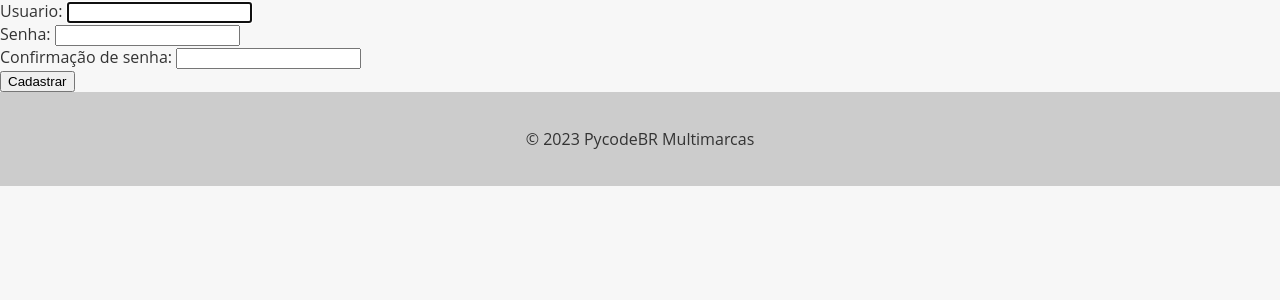
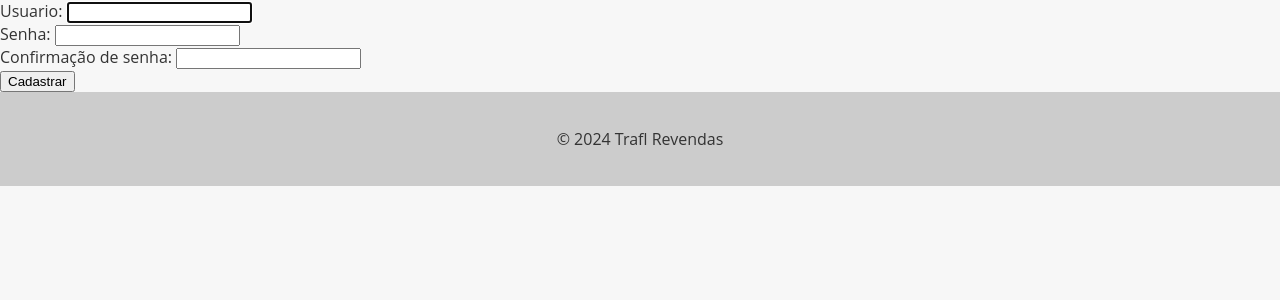
Before and after one commit to Trafl/Django_API, a Django app: page /register/ in a window 1280 px wide. Shown: the part 50-350 px from the top of the page. Run offline with Django 5.2, Linux system fonts and the light colour scheme.

Commit message:
fix: base.html

```diff
--- a/app/templates/base.html
+++ b/app/templates/base.html
@@ -98,7 +98,7 @@
   </main>
 
   <footer>
-    <p>&copy; 2023 PycodeBR Multimarcas</p>
+    <p>&copy; 2024 Trafl Revendas</p>
   </footer>
 </body>
 </html>
```
